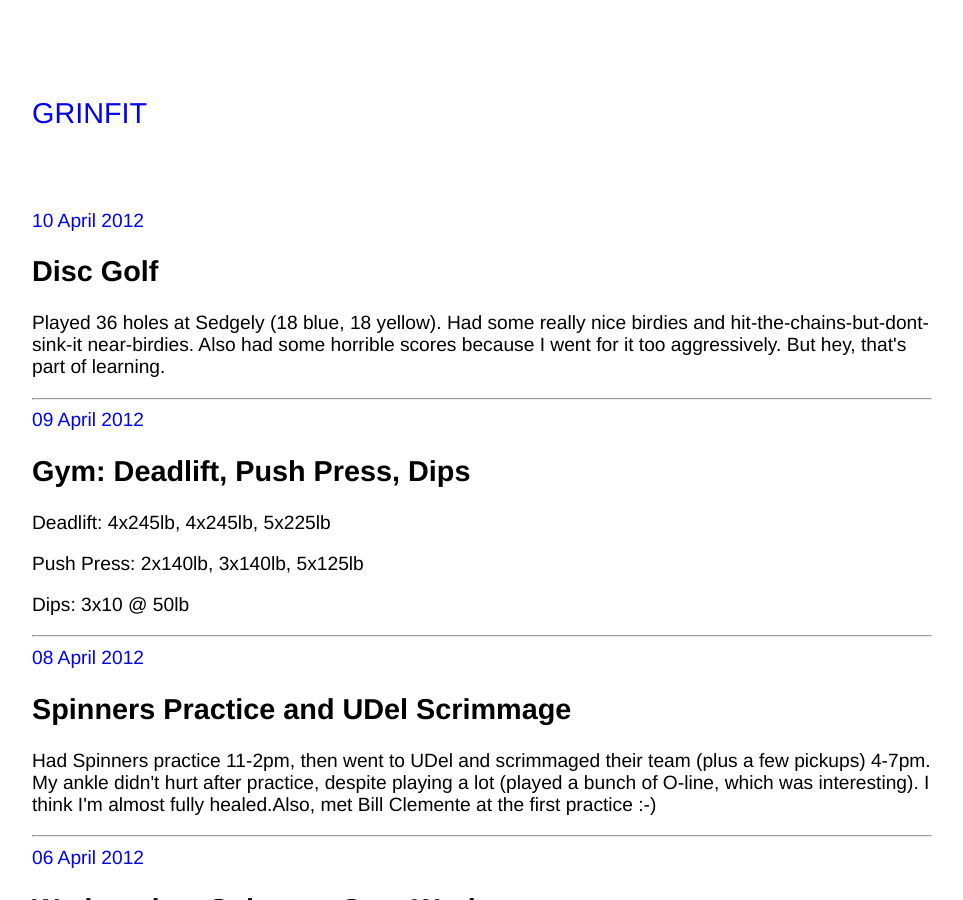
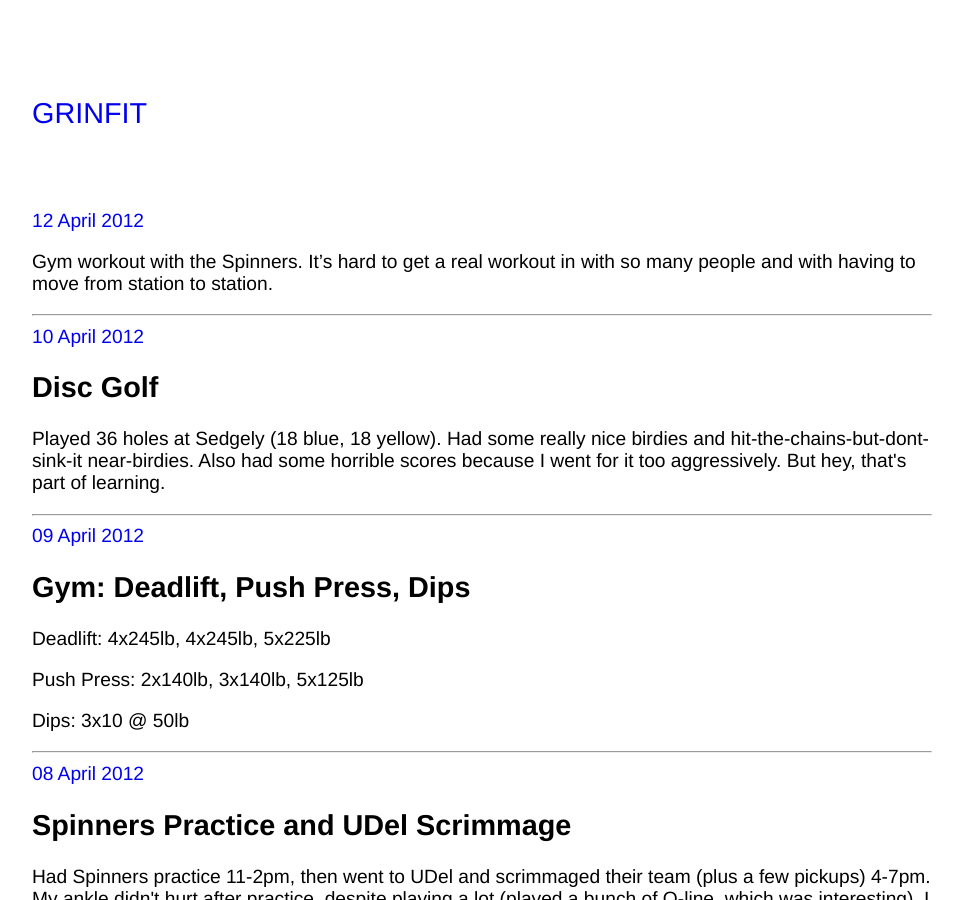
Before and after one commit to lyoshenka/lyoshenka.github.io, a Jekyll site: the page built from index.html, in a window 1280 px wide and 900 px high. Shown: the whole window, without its empty margins (158-1121 px from the left). Built offline with Jekyll 4.4.1, drawn with Linux system fonts in a browser that asks for light colours.

Commit message:
New post

```diff
--- /dev/null
+++ b/_posts/2012-04-12-spinners-gym-workout.md
@@ -0,0 +1,5 @@
+---
+layout: post
+---
+
+Gym workout with the Spinners. It's hard to get a real workout in with so many people and with having to move from station to station.
```
Also changed, not shown: _config.yml (+5 -5 lines).
